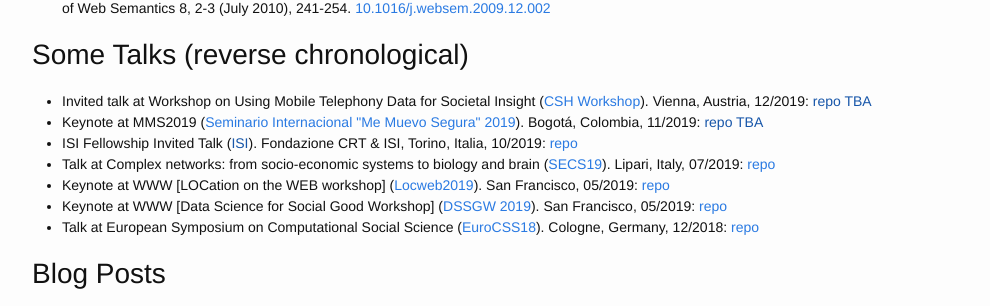
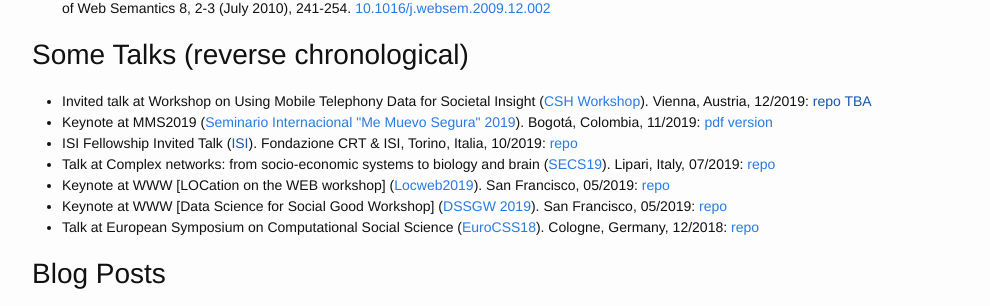
Before and after one commit to leoferres/leoferres.github.io, a Jekyll site: the page built from index.html, in a window 1280 px wide and 900 px high, scrolled down 1199 px. Shown: the part 146-452 px from the top of the window, without its empty margins (138-1128 px from the left). Built offline with Jekyll 4.4.1, drawn with Linux system fonts in a browser that asks for light colours; comment, search, counter and statistics services are not loaded.

Commit message:
added Colombia presentation

```diff
--- a/index.html
+++ b/index.html
@@ -176,7 +176,8 @@
     <li>
       Keynote at MMS2019
    (<a href="https://www.caf.com/es/actualidad/eventos/2019/11/seminario-internacional-me-muevo-segura/">Seminario Internacional "Me Muevo Segura" 2019</a>). Bogotá,
-   Colombia, 11/2019: <a href="">repo TBA</a>
+   Colombia,
+   11/2019: <a href="downloadables/Presentacion_Ferres.pdf">pdf version</a>
     </li>
     <li>
       ISI Fellowship Invited Talk (<a href="">ISI</a>). Fondazione CRT
```
Also changed, not shown: 1 other file.
